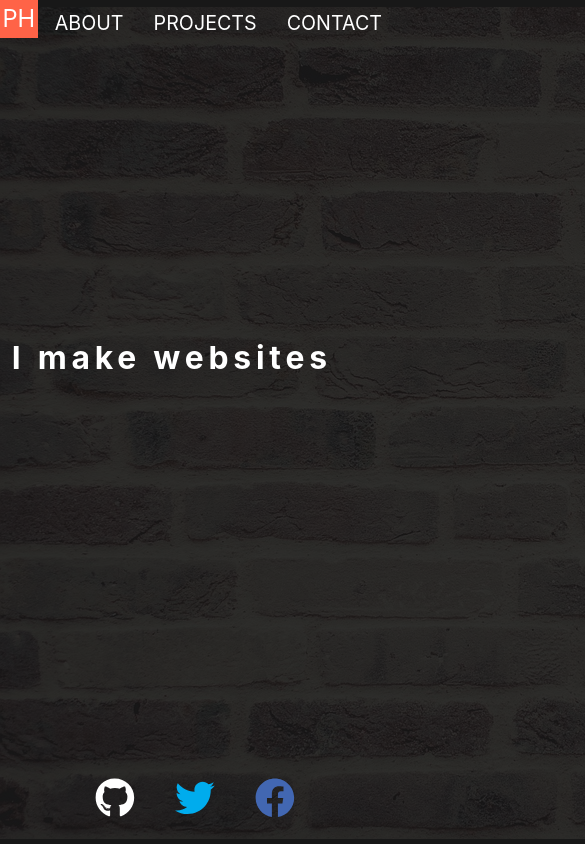
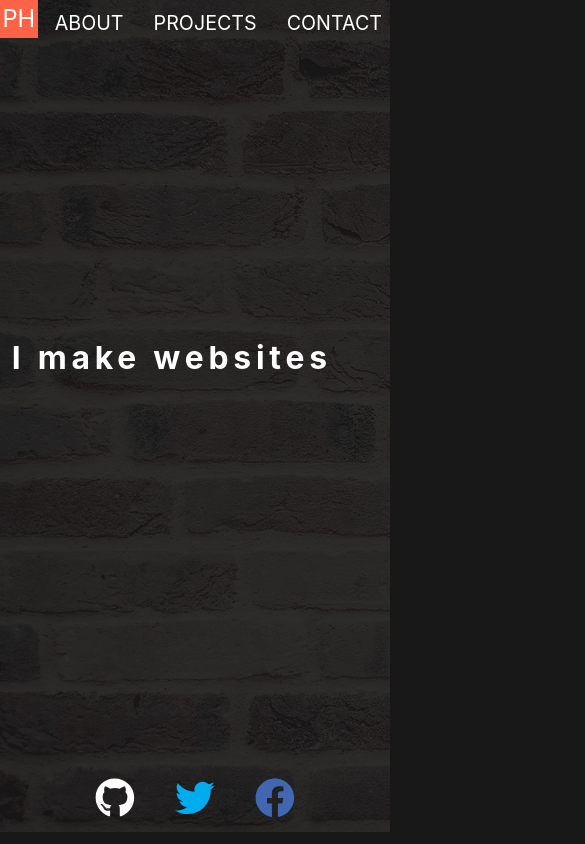
Before and after one commit to PFVNK/MyProfile, a React (Create React App) app: page / in a window 390 px wide. Shown: the top 844 px of the page, 585 px wide, since content can reach past the window. Built offline with nearby package versions, Linux system fonts and the light colour scheme.

Commit message:
style for mobile

```diff
--- a/src/App.css
+++ b/src/App.css
@@ -47,7 +47,7 @@ a {
 
 .nav-nav {
   position: fixed;
-  height: 15vh;
+  height: 8vh;
   width: 100vw;
   z-index: 1; }
   .nav-nav:hover h1 {
@@ -57,7 +57,7 @@ a {
 .nav-dummy {
   position: fixed;
   background-color: #181818;
-  height: 15vh;
+  height: 8vh;
   width: 100vw; }
 
 .nav-badge {
@@ -74,7 +74,7 @@ a {
 
 .nav-title {
   position: absolute;
-  height: 15vh;
+  height: 8vh;
   width: 50vw;
   font-size: .7em;
   color: white;
@@ -91,7 +91,7 @@ a {
   position: absolute;
   right: 0;
   text-decoration: none;
-  height: 15vh;
+  height: 8vh;
   width: 50vw;
   font-size: 1.1em;
   color: white;
@@ -224,13 +224,16 @@ a {
   .nav-title h1 {
     display: none; }
   .home-background-video {
-    display: none; }
+    display: none !important; }
   .home-background-image {
-    display: unset;
+    display: block;
     position: absolute;
     bottom: 0;
     left: 0;
-    opacity: .1; } }
+    height: 100vh;
+    max-width: 100%;
+    opacity: .1;
+    overflow: hidden; } }
 
 @media (max-width: 400px) {
   .nav-items ul {
--- a/src/App.scss
+++ b/src/App.scss
@@ -50,17 +50,13 @@ a {
     width: 100%;
     height: 100%;
     object-fit: fit;
-    video {
-
-
-    }
 }
 
 .nav-nav {
     position: fixed;
     // border: solid red;
     // display: inline;
-    height: 15vh;
+    height: 8vh;
     width: 100vw;
     z-index: 1;
     &:hover h1 {
@@ -72,7 +68,7 @@ a {
 .nav-dummy {
     position: fixed;
     background-color: #181818;
-    height: 15vh;
+    height: 8vh;
     width: 100vw;
 }
 
@@ -93,7 +89,7 @@ a {
 .nav-title {
     position: absolute;
     // border: solid blue;
-    height: 15vh;
+    height: 8vh;
     width: 50vw;
     font-size: .7em;
     color: white;
@@ -115,7 +111,7 @@ a {
     right: 0;
     text-decoration: none;
     // border: solid yellow;
-    height: 15vh;
+    height: 8vh;
     width: 50vw;
     font-size: 1.1em;
     color: white;
@@ -290,15 +286,18 @@ a {
     }
 
     .home-background-video {
-        display: none;
+        display: none !important;
     }
 
     .home-background-image {
-        display: unset;
+        display: block;
         position: absolute;
         bottom: 0;
         left: 0;
+        height: 100vh;
+        max-width: 100%;
         opacity: .1;
+        overflow: hidden;
     }
 }
 
```
